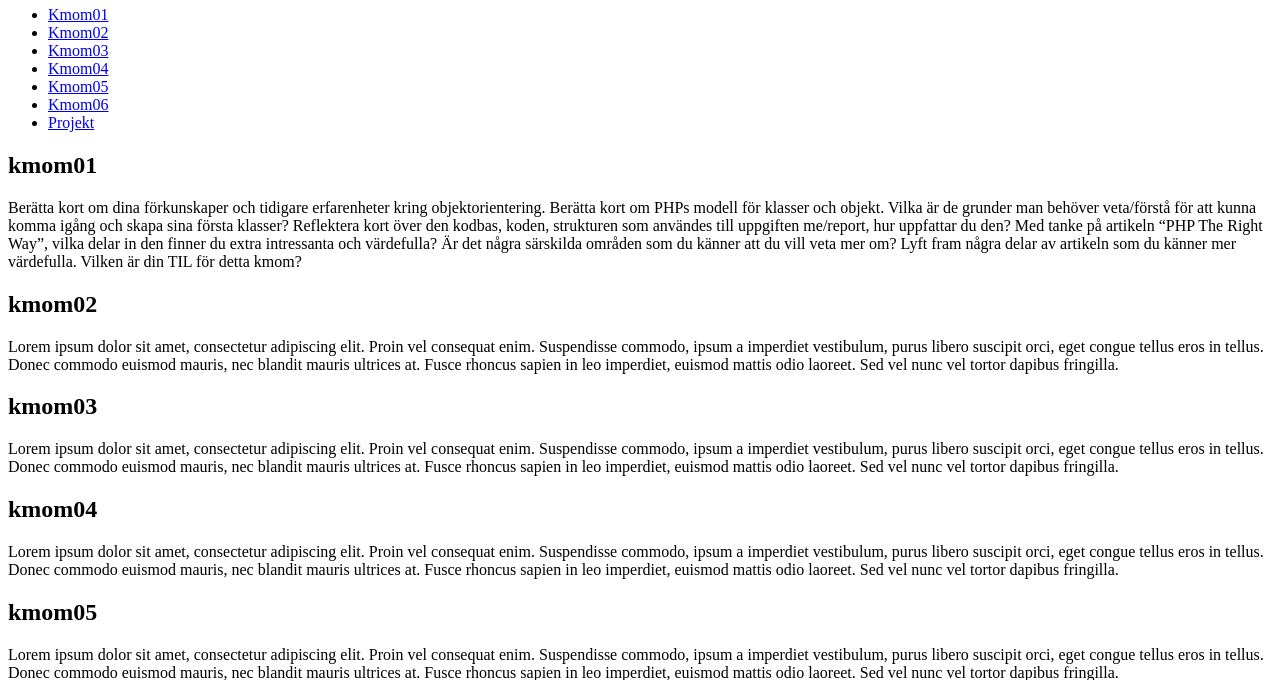
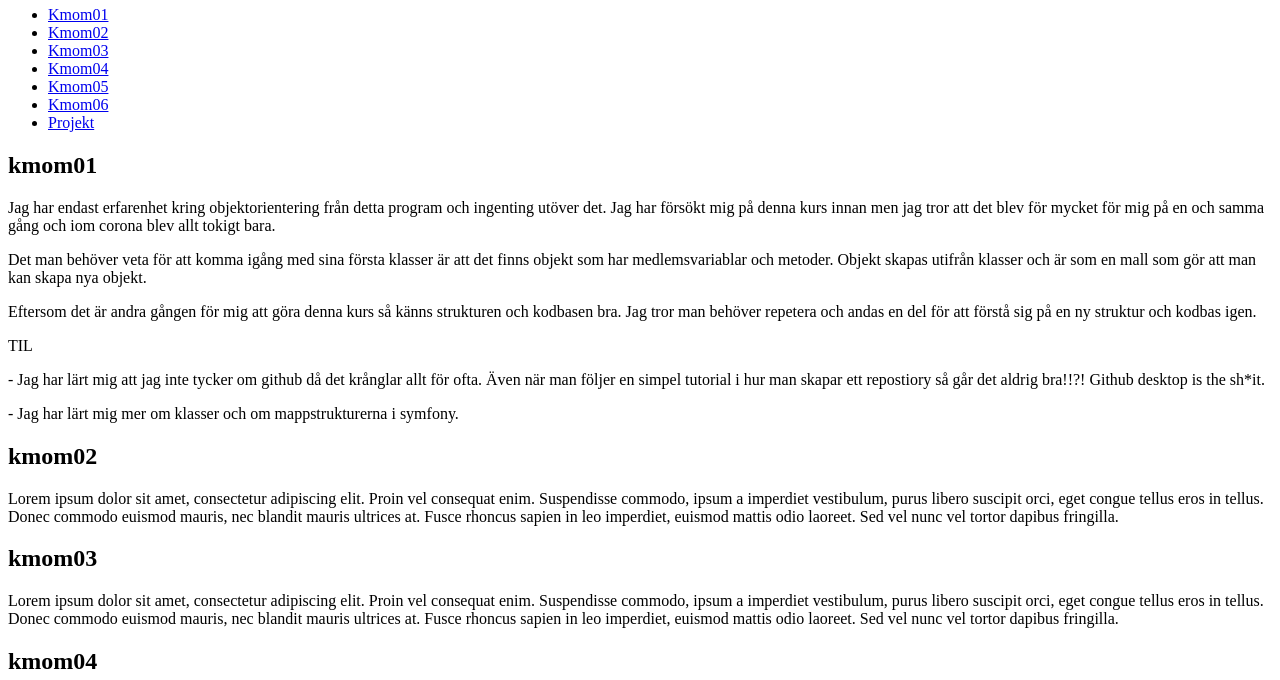
Before and after one commit to josefineniirola/mvc-kurs, a Symfony app: template app/templates/report.html.twig in a window 1280 px wide. Shown: the part 206-886 px from the top of the page. Run offline with Twig, Linux system fonts and the light colour scheme; the template is opened without the code that fills it, so the values that code supplies are empty; some libraries are stand-ins or nearby versions.

Commit message:
added report twig

```diff
--- a/app/templates/report.html.twig
+++ b/app/templates/report.html.twig
@@ -17,17 +17,18 @@
     <div class="kmom">
     <h2 id="kmom01">kmom01</h2>
 
-        <p>
-Berätta kort om dina förkunskaper och tidigare erfarenheter kring objektorientering.
+        <p>Jag har endast erfarenhet kring objektorientering från detta program och ingenting utöver det. Jag har försökt mig på denna kurs innan men jag tror
+            att det blev för mycket för mig på en och samma gång och iom corona blev allt tokigt bara.</p>
+        <p> Det man behöver veta för att komma igång med sina första klasser är att det finns objekt som har medlemsvariablar och metoder. Objekt skapas utifrån
+        klasser och är som en mall som gör att man kan skapa nya objekt.</p>
 
-Berätta kort om PHPs modell för klasser och objekt. Vilka är de grunder man behöver veta/förstå för att kunna komma igång och skapa sina första klasser?
+        <p>Eftersom det är andra gången för mig att göra denna kurs så känns strukturen och kodbasen bra. Jag tror man behöver repetera och andas en del för
+        att förstå sig på en ny struktur och kodbas igen.</p>
 
-Reflektera kort över den kodbas, koden, strukturen som användes till uppgiften me/report, hur uppfattar du den?
-
-Med tanke på artikeln “PHP The Right Way”, vilka delar in den finner du extra intressanta och värdefulla? Är det några särskilda områden som du känner att du vill veta mer om? Lyft fram några delar av artikeln som du känner mer värdefulla.
-
-Vilken är din TIL för detta kmom?</p>
-    </div>
+        <p> TIL </p>
+        <p>- Jag har lärt mig att jag inte tycker om github då det krånglar allt för ofta. Även när man följer en simpel tutorial i hur man skapar ett repostiory så går det aldrig bra!!?! Github desktop is the sh*it. </p>
+        <p>- Jag har lärt mig mer om klasser och om mappstrukturerna i symfony.</p>
+</div>
 <div class="kmom">
     <h2 id="kmom02">kmom02</h2>
 
```
